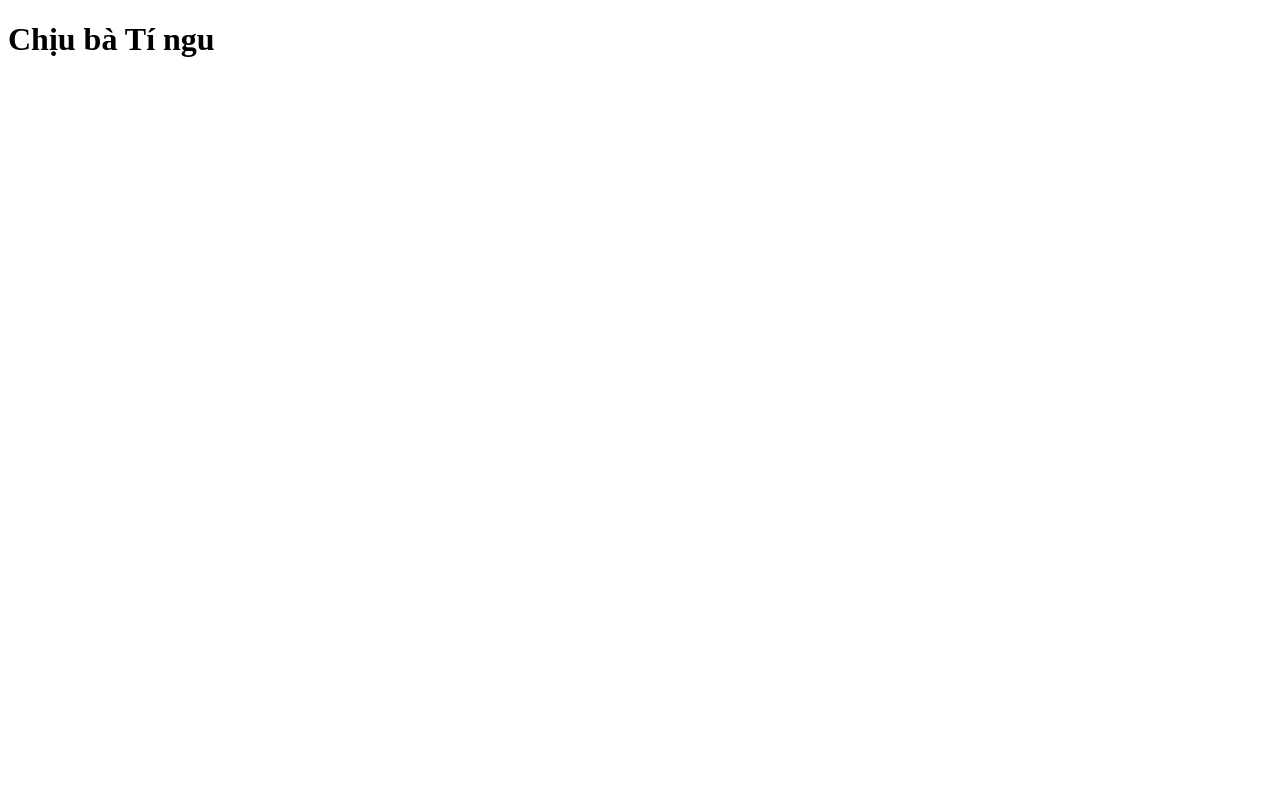
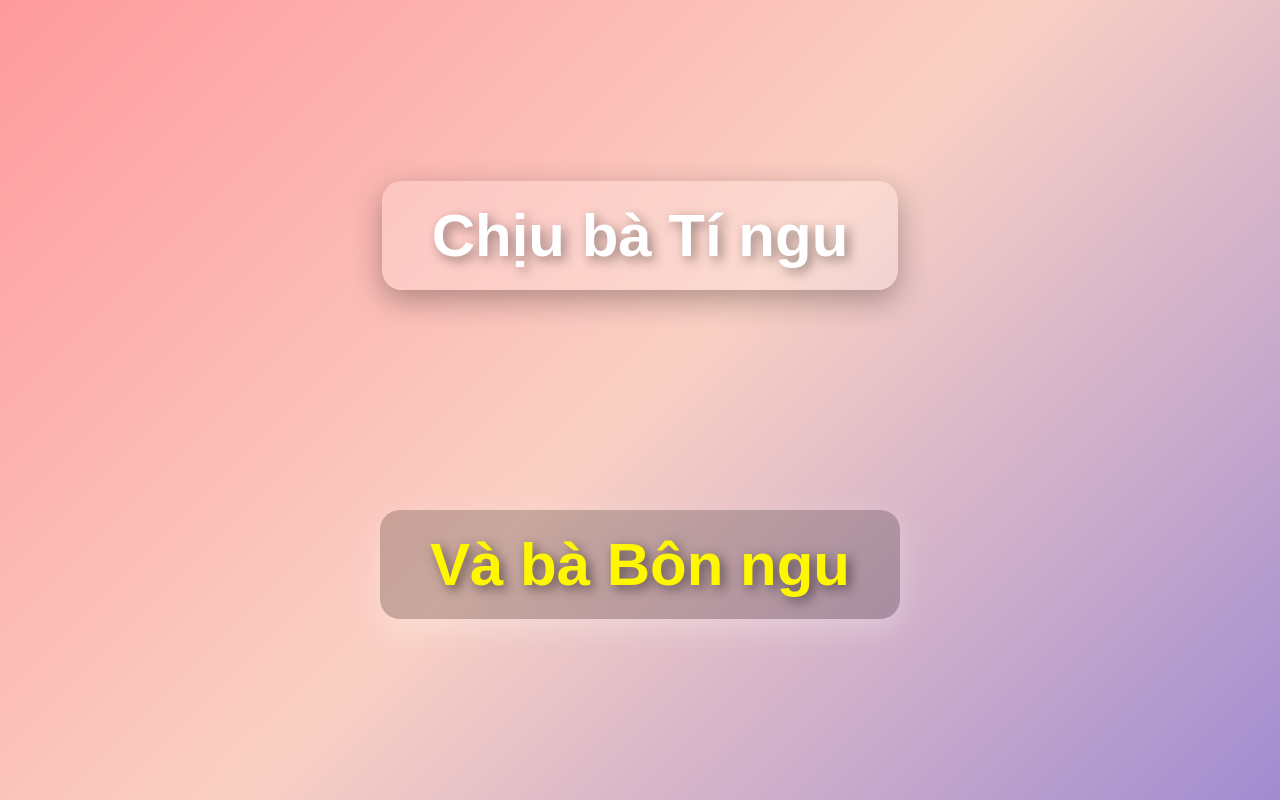
Before and after one commit to ManhCuong2005/test, a plain HTML site: page index.html in a window 1280 px wide. Drawn offline with Linux system fonts and the light colour scheme.

Commit message:
ok rồi

```diff
--- a/index.html
+++ b/index.html
@@ -3,10 +3,51 @@
   <head>
     <meta charset="UTF-8" />
     <meta name="viewport" content="width=device-width, initial-scale=1.0" />
-    <title>Chịu bà Tí ngu</title>
+    <title>Trang trí</title>
   </head>
 
-  <body>
-    <h1>Chịu bà Tí ngu</h1>
+  <body
+    style="
+      margin: 0;
+      height: 100vh;
+      display: flex;
+      flex-direction: column;
+      justify-content: center;
+      align-items: center;
+      background: linear-gradient(135deg, #ff9a9e, #fad0c4, #a18cd1);
+      font-family: Arial, sans-serif;
+    "
+  >
+    <h1
+      style="
+        margin: 0;
+        font-size: 60px;
+        color: white;
+        text-shadow: 4px 4px 12px rgba(0, 0, 0, 0.4);
+        background: rgba(255, 255, 255, 0.2);
+        padding: 20px 50px;
+        border-radius: 20px;
+        box-shadow: 0 10px 30px rgba(0, 0, 0, 0.3);
+      "
+    >
+      Chịu bà Tí ngu
+    </h1>
+
+    <div style="height: 220px"></div>
+
+    <h1
+      style="
+        margin: 0;
+        font-size: 60px;
+        color: #fff700;
+        text-shadow: 4px 4px 12px rgba(0, 0, 0, 0.5);
+        background: rgba(0, 0, 0, 0.2);
+        padding: 20px 50px;
+        border-radius: 20px;
+        box-shadow: 0 10px 30px rgba(255, 255, 255, 0.3);
+      "
+    >
+      Và bà Bôn ngu
+    </h1>
   </body>
 </html>
```
